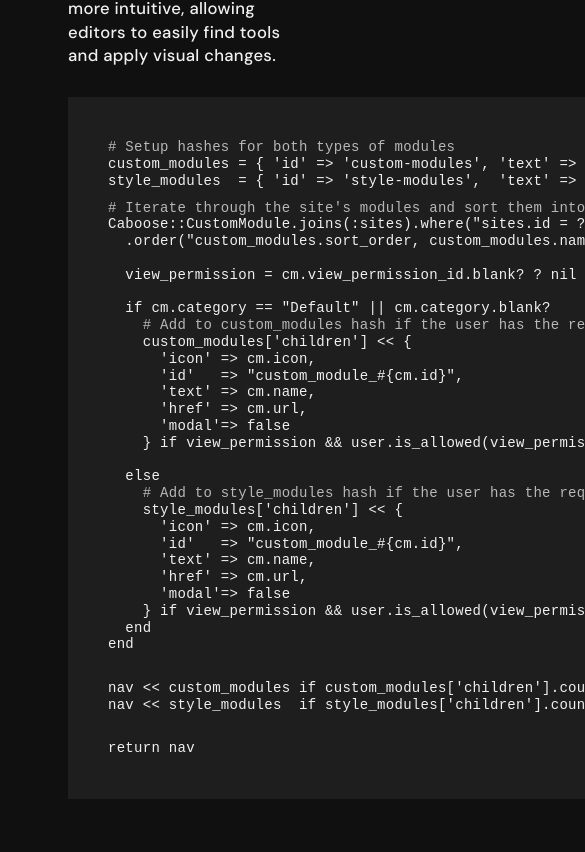
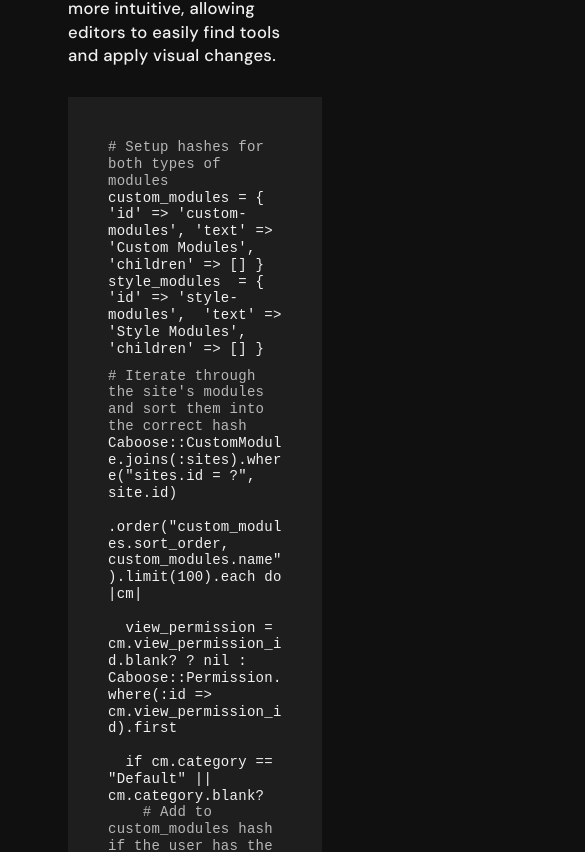
Before and after one commit to akhachadoorian/Resume, a React (Create React App) app: page /Resume/case-studies/smart-fusion in a window 390 px wide. Shown: the part 5813-6665 px from the top of the page, 585 px wide, since content can reach past the window. Built offline with nearby package versions, Linux system fonts and the light colour scheme; the HTML template or start-up script is replaced by a standard one; a web font is replaced by a local one.

Commit message:
<update> Text wrap on mobile

```diff
--- a/src/css/components.css
+++ b/src/css/components.css
@@ -100,7 +100,8 @@
         background-color: var(--white);
     }
 
-    .body, .upper {
+    .body,
+    .upper {
         padding-right: 40px;
     }
 
@@ -407,7 +408,16 @@ a.card_w_icon {
     pre {
         margin: 10px 0;
     }
+}
 
+@media all and (max-width: 1050px) {
+    .code_block {
+        .code_group {
+            white-space: pre-wrap;
+            word-break: break-word;
+            overflow-wrap: break-word;
+        }
+    }
 }
 
 /* /////////////////// */
```
